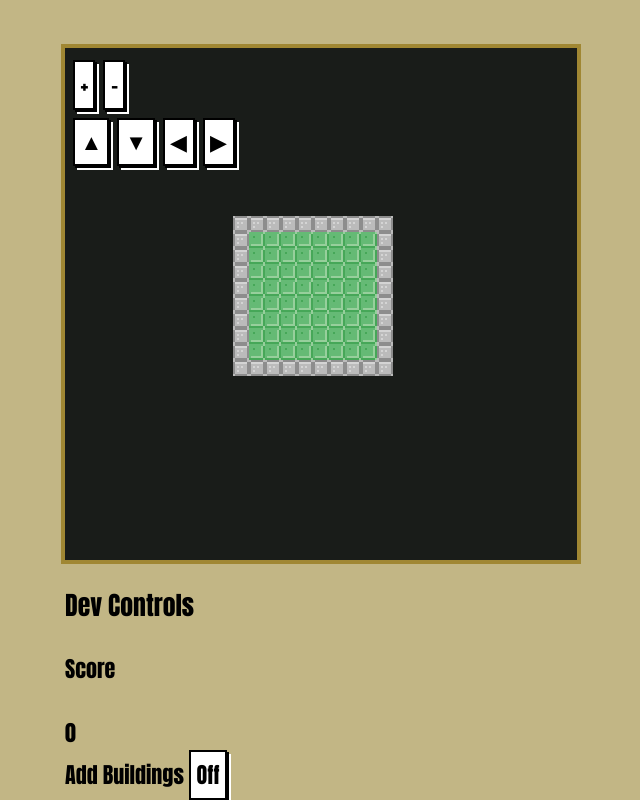
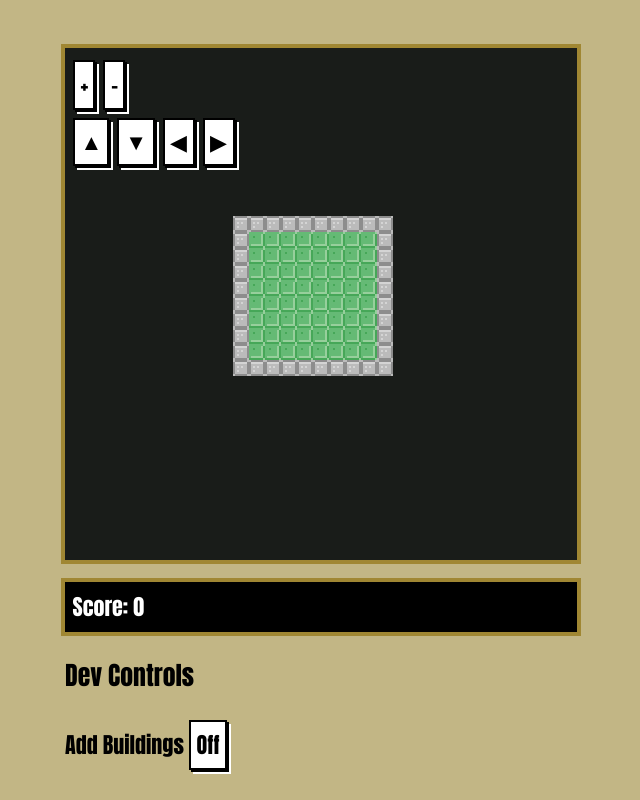
Before and after one commit to cityscapedview/noodle, a website built with Parcel: page src/index.html in a window 1280 px wide. Shown: the whole page, without its empty margins (319-959 px from the left). Built offline with nearby package versions, Linux system fonts and the light colour scheme.

Commit message:
Initial Score Styling

```diff
--- a/src/css/main.css
+++ b/src/css/main.css
@@ -102,6 +102,17 @@ canvas {
   transform: translateX(2px) translateY(1px);
 }
 
+.score {
+  font-family: inherit;
+  font-size: inherit;
+  border: 1px solid black;
+  background: black;
+  color: white;
+  padding: 0.25rem;
+  margin-bottom: 0.25rem;
+  outline: 2px solid #a08733;
+}
+
 button {
   font-family: inherit;
   font-size: inherit;
--- a/src/index.html
+++ b/src/index.html
@@ -26,13 +26,13 @@
             <button data-camera-move="RIGHT">&#9654;</button>
           </div>
         </div>
+        <div class="score">
+          <label for="score-tracker">Score:</label>
+          <label id="score-tracker">0</label>
+        </div>
         <div>
-          <h3>Dev Controls</h3>
           <div>
-            <h4>Score</h4>
-            <label id="score-tracker">0</label>
-          </div>
-          <div>
+            <h3>Dev Controls</h3>
             <label for="add-building">Add Buildings</label>
             <button id="add-building">Off</button>
           </div>
```
